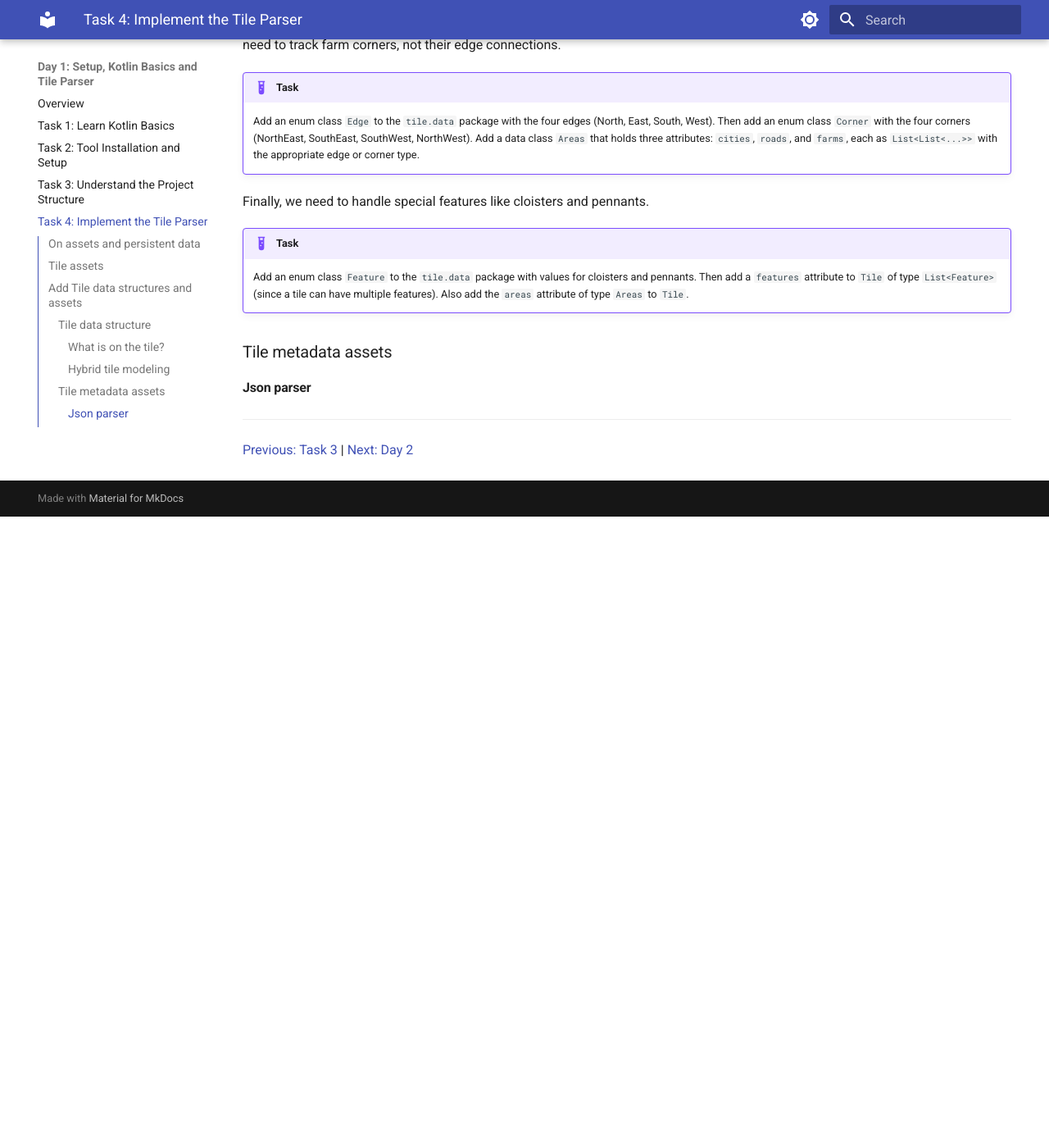
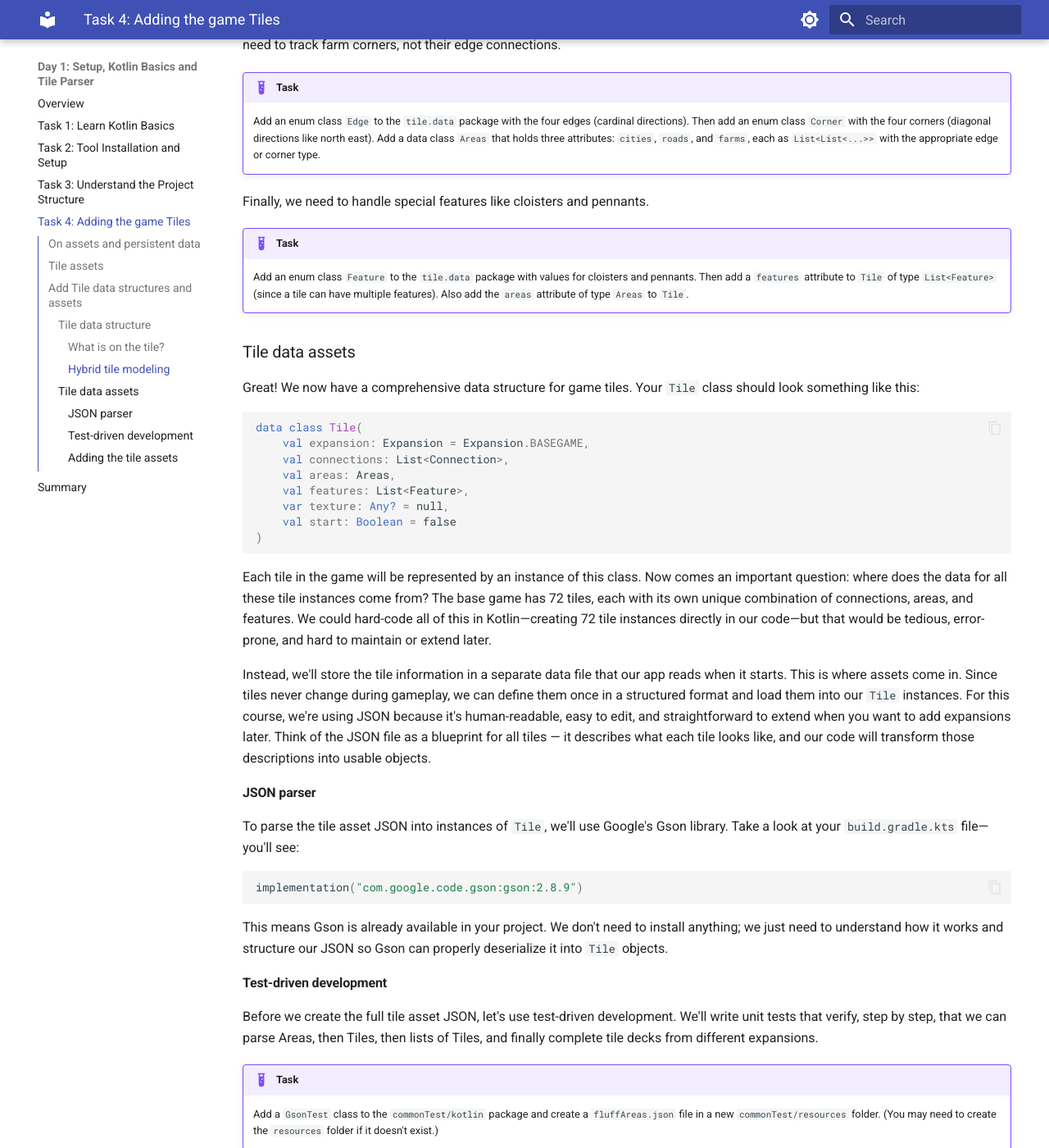
Before and after one commit to kirschkakao/Kotlin-Multiplatform-Training, an MkDocs documentation site: the page built from docs/day1/task4.md, in a window 1280 px wide and 1400 px high, scrolled down 2933 px. Shown: the whole window at 82% size. Built offline with MkDocs 1.6.1 and Material for MkDocs 9.7.7, drawn with Linux system fonts in a browser that asks for light colours; before the commit the page ends 3563 px from its top, so only the background shows below that; some of the changed text lies outside the part shown.

Commit message:
finish day 1

````diff
--- a/docs/day1/task4.md
+++ b/docs/day1/task4.md
@@ -69,20 +69,131 @@ Let's start with connections. Each edge of a tile (north, east, south, west) con
 Now for the actual area distribution within the tile. An area consists of edges and corners, depending on the type. Roads connect only through edges, cities connect only through edges, but farms are trickier — they connect both through edges and corners. That said, when a farm connects over a corner (like the northeast corner), it implicitly includes the adjacent non-city edges. So we only need to track farm corners, not their edge connections.
 
 !!! example "Task"
-    Add an enum class `Edge` to the `tile.data` package with the four edges (North, East, South, West). Then add an enum class `Corner` with the four corners (NorthEast, SouthEast, SouthWest, NorthWest). Add a data class `Areas` that holds three attributes: `cities`, `roads`, and `farms`, each as `List<List<...>>` with the appropriate edge or corner type.
+    Add an enum class `Edge` to the `tile.data` package with the four edges (cardinal directions). Then add an enum class `Corner` with the four corners (diagonal directions like north east). Add a data class `Areas` that holds three attributes: `cities`, `roads`, and `farms`, each as `List<List<...>>` with the appropriate edge or corner type.
 
 Finally, we need to handle special features like cloisters and pennants.
 
 !!! example "Task"
     Add an enum class `Feature` to the `tile.data` package with values for cloisters and pennants. Then add a `features` attribute to `Tile` of type `List<Feature>` (since a tile can have multiple features). Also add the `areas` attribute of type `Areas` to `Tile`.
 
-### Tile metadata assets
+### Tile data assets
 
+Great! We now have a comprehensive data structure for game tiles. Your `Tile` class should look something like this:
 
-#### Json parser
+```Kotlin
+data class Tile(
+    val expansion: Expansion = Expansion.BASEGAME,
+    val connections: List<Connection>,
+    val areas: Areas,
+    val features: List<Feature>,
+    var texture: Any? = null,
+    val start: Boolean = false
+)
+```
 
+Each tile in the game will be represented by an instance of this class. Now comes an important question: where does the data for all these tile instances come from? The base game has 72 tiles, each with its own unique combination of connections, areas, and features. We could hard-code all of this in Kotlin—creating 72 tile instances directly in our code—but that would be tedious, error-prone, and hard to maintain or extend later.
 
+Instead, we'll store the tile information in a separate data file that our app reads when it starts. This is where assets come in. Since tiles never change during gameplay, we can define them once in a structured format and load them into our `Tile` instances. For this course, we're using JSON because it's human-readable, easy to edit, and straightforward to extend when you want to add expansions later. Think of the JSON file as a blueprint for all tiles — it describes what each tile looks like, and our code will transform those descriptions into usable objects.
+
+#### JSON parser
+
+To parse the tile asset JSON into instances of `Tile`, we'll use Google's Gson library. Take a look at your `build.gradle.kts` file—you'll see:
+
+```Kotlin
+implementation("com.google.code.gson:gson:2.8.9")
+```
+
+This means Gson is already available in your project. We don't need to install anything; we just need to understand how it works and structure our JSON so Gson can properly deserialize it into `Tile` objects.
+
+#### Test-driven development
+
+Before we create the full tile asset JSON, let's use test-driven development. We'll write unit tests that verify, step by step, that we can parse Areas, then Tiles, then lists of Tiles, and finally complete tile decks from different expansions.
+
+!!! example "Task"
+    Add a `GsonTest` class to the `commonTest/kotlin` package and create a `fluffAreas.json` file in a new `commonTest/resources` folder. (You may need to create the `resources` folder if it doesn't exist.)
+
+Look at the existing `FreeFunctionTest.kt` to understand how Kotlin unit tests are structured and named. We'll follow the same principles for our JSON parser tests.
+
+Let's start by testing `Areas` parsing. Add some sample data to `fluffAreas.json`—it doesn't have to represent real game areas, just valid structures:
+
+```json
+{
+  "cities": [
+    ["N", "E"],
+    ["W"]
+  ],
+  "farms": [
+    ["NE"],
+    ["NW", "SW"]
+  ],
+  "roads": [
+    ["S"]
+  ]
+}
+```
+
+!!! example "Task"
+    Add a JSON-formatted `Areas` definition to `fluffAreas.json`.
+
+Now write the corresponding unit test.
+
+!!! example "Task"
+    Add a unit test to `GsonTest` that verifies your JSON `Areas` definition is correctly parsed into an `Areas` instance.
+
+Here's how to use Gson with resource streams:
+
+!!! tip "Parsing with Gson"
+    ```Kotlin
+    val reader = InputStreamReader(stream)
+    data = Gson().fromJson(reader, Areas::class.java)
+    ```
+    To get the resource stream, use `getResourceAsStream` with `let`:
+    ```Kotlin
+    this::class.java.getResourceAsStream("/fluffAreas.json")?.let { stream ->
+        // parse here
+    }
+    ```
+
+Your test assertion should match the structure of your JSON. For the example above:
+
+```Kotlin
+assert(
+    Areas(
+        cities = listOf(listOf(Edge.N, Edge.E), listOf(Edge.W)),
+        farms = listOf(listOf(Corner.NE), listOf(Corner.NW, Corner.SW)),
+        roads = listOf(listOf(Edge.S))
+    ) == data
+)
+```
+
+Run the test by clicking the green triangle next to the test method or test class.
+
+!!! example "Task"
+    Add test data and corresponding unit tests for:
+    - A single `Tile` instance
+    - A list of `Tile` instances
+    - Tile decks with different `Expansion` types
+
+!!! tip "Enum serialization with Gson"
+    If Gson has trouble serializing enum values like `Expansion`, you may need to add a `@SerializedName("...")` annotation to specify how each enum value appears in JSON:
+    ```Kotlin
+    enum class Expansion {
+        @SerializedName("basegame")
+        BASEGAME,
+        @SerializedName("expansion1")
+        EXPANSION1
+    }
+    ```
+
+#### Adding the tile assets
+
+Now that you understand how to structure JSON for Gson to parse correctly, you can create the complete tile asset file defining all 72 tiles from the base game.
+
+!!! example "Task"
+    Create a `TileDescriptions.json` file in the same location as `CarcassonneTiles.jpg` (in `commonMain/resources`). Add a JSON structure for each of the 72 base game tiles, ordering them to match their position in the texture file. This will make it easier to connect each tile to its texture later.
+
+Congratulations! You've completed all of today's tasks. You've built a solid foundation for the game with a comprehensive tile data structure and asset management system.
 
 ---
 
-[Previous: Task 3](task3.md) | [Next: Day 2](../day2/index.md)
+[Previous: Task 3](task3.md) | [Next: Summary](summary.md)
--- a/mkdocs.yml
+++ b/mkdocs.yml
@@ -50,7 +50,8 @@ nav:
     - 'Task 1: Learn Kotlin Basics': day1/task1.md
     - 'Task 2: Tool Installation and Setup': day1/task2.md
     - 'Task 3: Understand the Project Structure': day1/task3.md
-    - 'Task 4: Implement the Tile Parser': day1/task4.md
+    - 'Task 4: Adding the game Tiles': day1/task4.md
+    - Summary: day1/summary.md
   - 'Day 2: Navigation, Architecture Basics and UI Introduction':
     - Overview: day2/index.md
     - 'Task 1: Navigation Graph and Architecture': day2/task1.md
````
Also changed, not shown: docs/day1/summary.md (added, +18 -0 lines).
